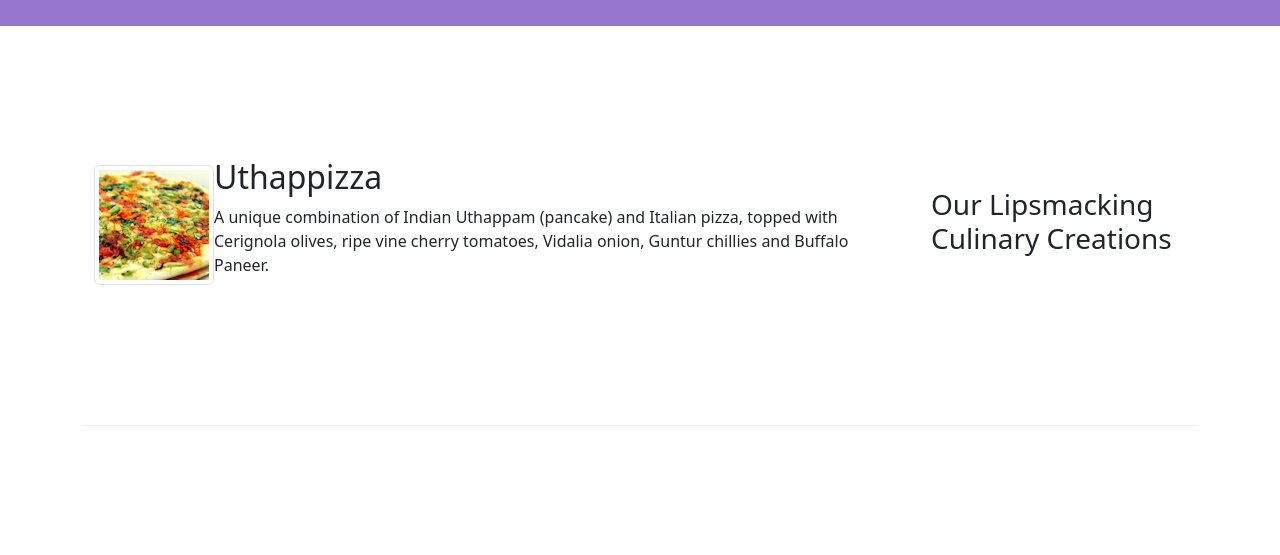
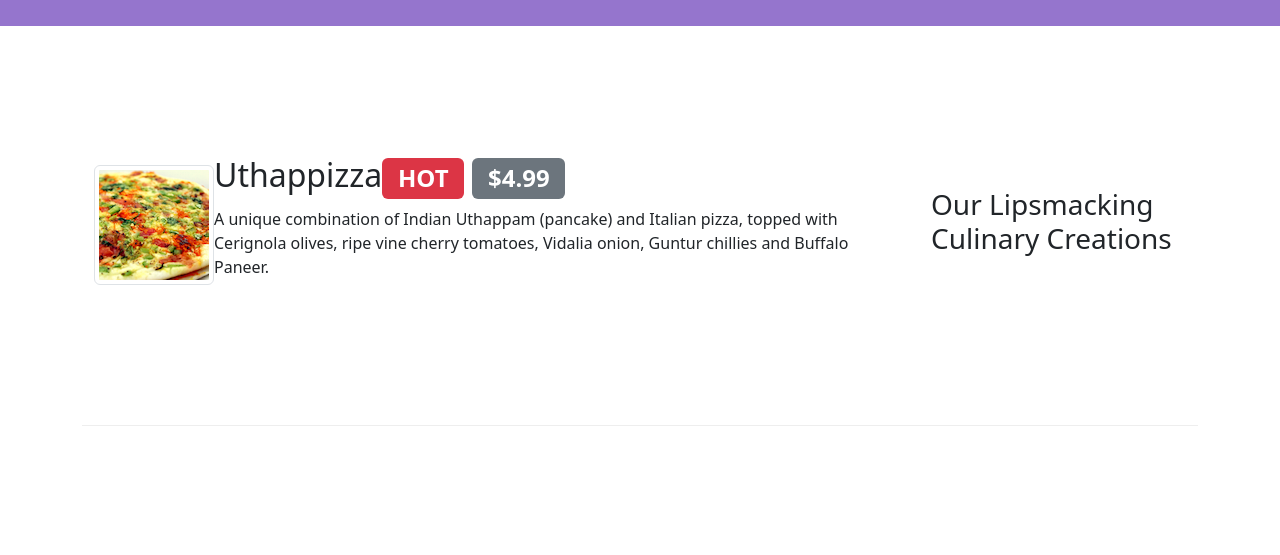
Before and after one commit to Gedeon4ick/Coursera---Bootstrap, a website: page index.html in a window 1280 px wide. Shown: the part 243-798 px from the top of the page. Drawn offline with nearby package versions, Linux system fonts and the light colour scheme.

Commit message:
Alerting Users

```diff
--- a/index.html
+++ b/index.html
@@ -60,7 +60,7 @@
                 <div class="media d-flex">
                     <img class="d-flex mr-3 img-thumbnail align-self-center" src="img/uthappizza.png" alt="Uthappizza">
                     <div class="media-body">
-                        <h2 class="mt-0">Uthappizza</h2>
+                        <h2 class="mt-0">Uthappizza<span class="badge text-bg-danger">HOT</span> <span class="badge text-bg-secondary">$4.99</span></h2>
                         <p class="d-none d-sm-block">A unique combination of Indian Uthappam (pancake) and
                             Italian pizza, topped with Cerignola olives, ripe vine
                             cherry tomatoes, Vidalia onion, Guntur chillies and
```
